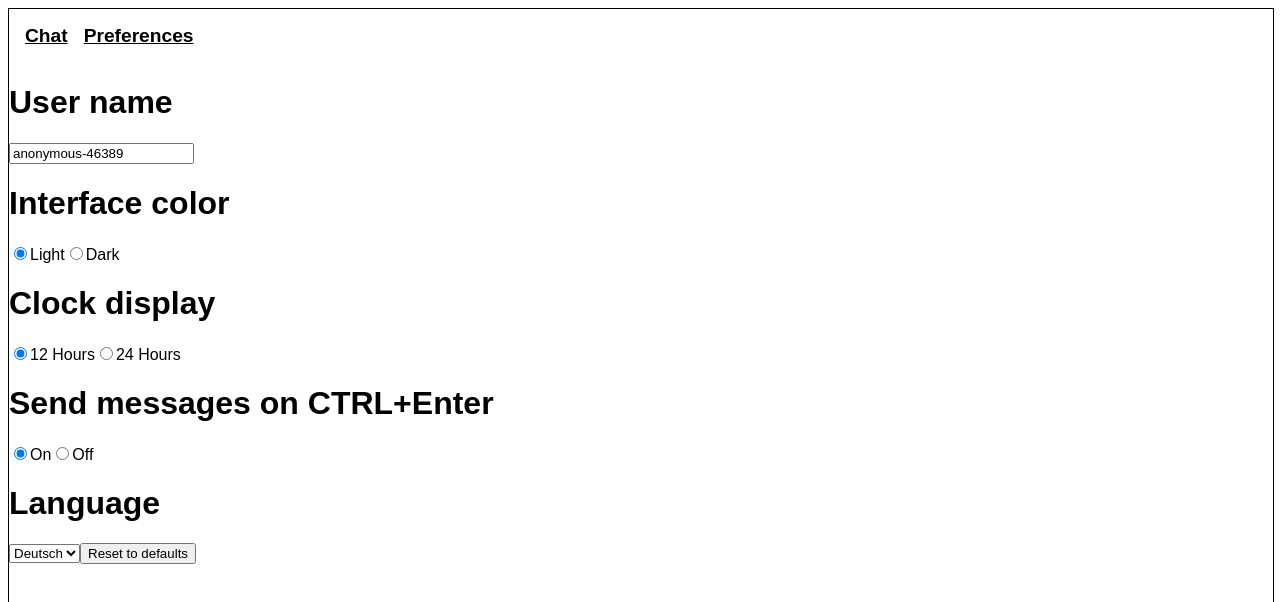
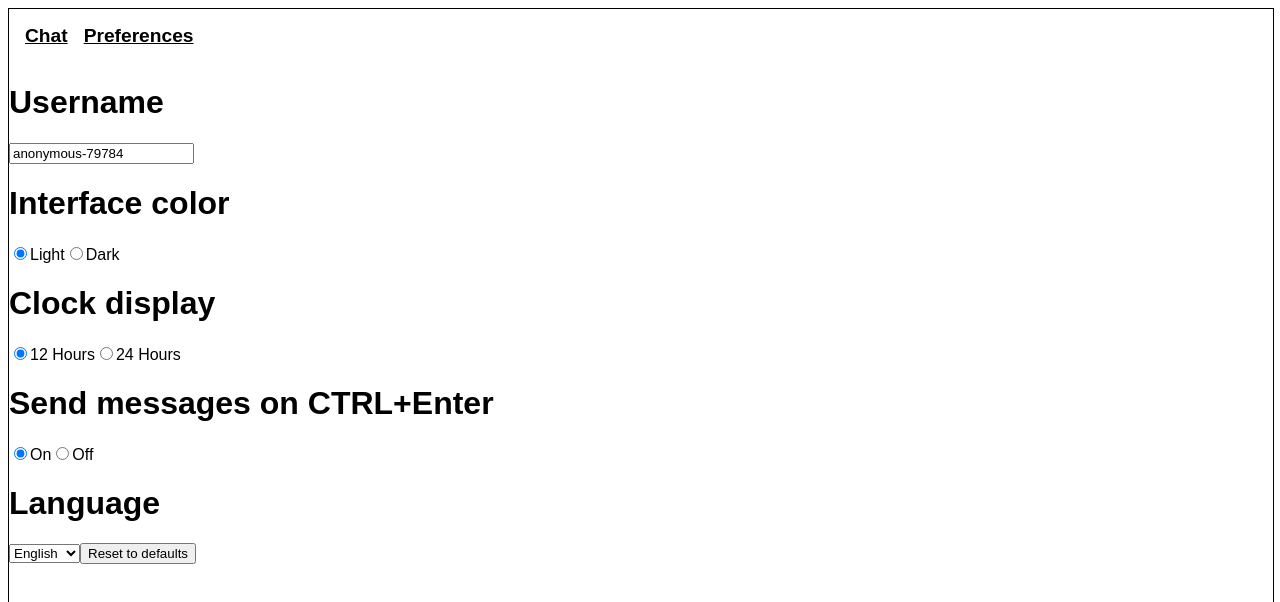
Before and after one commit to Lacuno/nodejs-react-chat-demo, a React app in the folder frontend-react/: page /preferences in a window 1280 px wide. Shown: the top 602 px of the page. Built offline with nearby package versions, Linux system fonts and the light colour scheme; no server answers.

Commit message:
Added i18n, changed Class-based style to function based style for App.tsx
 - added support for English and German

```diff
--- a/frontend-react/package.json
+++ b/frontend-react/package.json
@@ -4,8 +4,10 @@
   "license": "MIT",
   "dependencies": {
     "date-fns": "^2.14.0",
+    "i18next": "^19.5.0",
     "react": "^16.13.1",
     "react-dom": "^16.13.1",
+    "react-i18next": "^11.7.0",
     "react-router-dom": "^5.2.0",
     "socket.io-client": "^2.3.0"
   },
@@ -35,6 +37,7 @@
     "@types/date-fns": "^2.6.0",
     "@types/react": "^16.9.38",
     "@types/react-dom": "^16.9.8",
+    "@types/react-i18next": "^8.1.0",
     "@types/react-router-dom": "^5.1.5",
     "@types/socket.io-client": "^1.4.33",
     "css-loader": "^3.6.0",
--- a/frontend-react/src/components/App.tsx
+++ b/frontend-react/src/components/App.tsx
@@ -1,9 +1,11 @@
-import React from "react";
+import React, {useEffect, useRef, useState} from "react";
 import {BrowserRouter as Router, Link, Route, Switch} from "react-router-dom";
 import {Chat} from "./Chat";
 import {Preferences} from "./Preferences";
+
 import {ChatMessageProps} from "./ChatMessage";
 import io from "socket.io-client";
+import {useTranslation} from "react-i18next";
 
 export interface ChatMessageForServer {
     fromId: string,     // Id of the user who sent the message
@@ -31,8 +33,8 @@ export enum ClockDisplayOption {
 }
 
 export enum SupportedLanguage {
-    ENGLISH,
-    GERMAN
+    ENGLISH = 'en',
+    GERMAN = 'de'
 }
 
 export interface ChatState {
@@ -40,165 +42,114 @@ export interface ChatState {
     userId: string,
 }
 
-interface AppState {
-    chatState: ChatState,
-    configuration: Configuration
-}
 
-export class App extends React.Component<{}, AppState> {
-    private socket: SocketIOClient.Socket;
-
-    constructor(props: any) {
-        super(props);
-
-        this.state = {
-            chatState: {
+export function App() {
+    const [chatState, setChatState] = useState({
         userId: null,
         messages: []
-            },
-            configuration: {
+    } as ChatState);
+    const [configuration, setConfiguration] = useState({
         username: `anonymous-${Math.ceil(Math.random() * 99999)}`,
         interfaceColor: InterfaceColorOption.light,
         clockDisplay: ClockDisplayOption.clock12h,
         sendMessagesOnCtrlEnter: true,
         language: SupportedLanguage.ENGLISH
-            }
+    } as Configuration);
+
+    // We need this reference to access the current chatstate in the socket-callbacks inside the effect
+    // If we don't use a ref here, we will always access the initial state
+    const chatStateRef = useRef<ChatState>();
+    chatStateRef.current = chatState;
+
+    const {current: socket} = useRef(io('http://localhost:3000'));
+    useEffect(() => {
+        socket.on('new-user-id', (newUserId: string) => {
+            setChatState({
+                ...chatStateRef.current,
+                userId: newUserId
+            });
+        });
+        socket.on('new-chat-message', (newChatMessage: any) => {
+            newChatMessage.time = new Date(newChatMessage.time);
+
+            newChatMessage.ourMessage = chatStateRef.current.userId === newChatMessage.fromId;
+            newChatMessage = {
+                ...newChatMessage,
+                configuration: configuration
             }
 
-        this.socket = io('http://localhost:3000');
-        this.socket.on('new-user-id', (newUserId: string) => {
-            this.setState({
-                chatState: {
-                    ...this.state.chatState,
-                    userId: newUserId
-                }
+            setChatState({
+                ...chatStateRef.current,
+                messages: [...chatStateRef.current.messages, newChatMessage]
             });
         });
-        this.socket.on("new-chat-message", (newChatMessage: any) => {
-            newChatMessage.time = new Date(newChatMessage.time);
-            newChatMessage.ourMessage = this.state.chatState.userId === newChatMessage.fromId;
-            newChatMessage = {
-                ...newChatMessage,
-                configuration: this.state.configuration
+        return () => {
+            socket.close();
         }
-            this.setState({
-                chatState: {
-                    ...this.state.chatState,
-                    messages: [...this.state.chatState.messages, newChatMessage]
-                }
-            })
-        });
+    }, []);
 
-        this.handleSendMessageToServer = this.handleSendMessageToServer.bind(this);
-        this.setUsername = this.setUsername.bind(this);
-        this.setInterfaceColor = this.setInterfaceColor.bind(this);
-        this.setClockDisplay = this.setClockDisplay.bind(this);
-        this.setSendMessageOnCtrlEnter = this.setSendMessageOnCtrlEnter.bind(this);
-        this.setLanguage = this.setLanguage.bind(this);
-    }
 
-    handleSendMessageToServer(message: string) {
-        this.socket.emit('new-chat-message-to-server', {
-            userName: this.state.configuration.username,
+    const handleSendMessageToServer = (message: string) => {
+        socket.emit('new-chat-message-to-server', {
+            userName: configuration.username,
             time: new Date(),
             message: message,
         });
     }
 
-    setUsername(newUsername: string) {
-        this.setState(
-            {
-                configuration: {
-                    ...this.state.configuration,
-                    username: newUsername
-                }
-            }
-        )
-    }
+    const {t, i18n} = useTranslation();
 
-    setInterfaceColor(newInterfaceColor: InterfaceColorOption) {
-        this.setState(
-            {
-                configuration: {
-                    ...this.state.configuration,
-                    interfaceColor: newInterfaceColor
-                }
-            }
-        );
-
-        if(newInterfaceColor === InterfaceColorOption.dark) {
+    const setInterfaceColor = (newInterfaceColor: InterfaceColorOption) => {
+        setConfiguration({...configuration, interfaceColor: newInterfaceColor});
+        if (newInterfaceColor === InterfaceColorOption.dark) {
             document.documentElement.setAttribute('data-theme', 'dark');
-            console.log('dark')
         } else {
             document.documentElement.removeAttribute('data-theme')
         }
-
     }
 
-    setClockDisplay(newClockDisplay: ClockDisplayOption) {
-        this.setState(
-            {
-                configuration: {
-                    ...this.state.configuration,
-                    clockDisplay: newClockDisplay
-                }
-            }
-        )
+    const setLanguage = (newLanguage: SupportedLanguage) => {
+        setConfiguration({...configuration, language: newLanguage});
+        i18n.changeLanguage(newLanguage);
     }
 
-    setSendMessageOnCtrlEnter(newSendMessageOnCtrlEnter: boolean) {
-        this.setState(
-            {
-                configuration: {
-                    ...this.state.configuration,
-                    sendMessagesOnCtrlEnter: newSendMessageOnCtrlEnter
-                }
-            }
-        )
-    }
-
-    setLanguage(newLanguage: SupportedLanguage) {
-        this.setState({
-            configuration: {
-                ...this.state.configuration,
-                language: newLanguage
-            }
-        })
-    }
-
-    render() {
     return (
         <Router>
             <div className="full-screen column-layout">
                 <nav>
                     <ul>
                         <li>
-                                <Link to="/">Chat</Link>
+                            <Link to="/">{t('nav-chat')}</Link>
                         </li>
                         <li>
-                                <Link to="/preferences">Preferences</Link>
+                            <Link to="/preferences">{t('nav-preferences')}</Link>
                         </li>
                     </ul>
                 </nav>
 
                 <Switch>
                     <Route path="/preferences">
-                            <Preferences {...this.state.configuration}
-                                         onUsernameChange={this.setUsername}
-                                         onInterfaceColorChange={this.setInterfaceColor}
-                                         onClockDisplayChange={this.setClockDisplay}
-                                         onSendMessagesOnCtrlEnterChange={this.setSendMessageOnCtrlEnter}
-                                         onLanguageChange={this.setLanguage}
+                        <Preferences {...configuration}
+                                     onUsernameChange={val => setConfiguration({...configuration, username: val})}
+                                     onInterfaceColorChange={setInterfaceColor}
+                                     onClockDisplayChange={val => setConfiguration({
+                                         ...configuration,
+                                         clockDisplay: val
+                                     })}
+                                     onSendMessagesOnCtrlEnterChange={val => setConfiguration({
+                                         ...configuration,
+                                         sendMessagesOnCtrlEnter: val
+                                     })}
+                                     onLanguageChange={setLanguage}
                         />
                     </Route>
                     <Route path="/">
-                            <Chat {...this.state.chatState}
-                                  {...this.state.configuration}
-                                  onMessageSent={this.handleSendMessageToServer}/>
+                        <Chat {...chatState}
+                              {...configuration}
+                              onMessageSent={handleSendMessageToServer}/>
                     </Route>
                 </Switch>
             </div>
         </Router>
     );
 }
-}
--- a/frontend-react/src/components/Preferences.tsx
+++ b/frontend-react/src/components/Preferences.tsx
@@ -1,5 +1,6 @@
 import React from "react";
 import {ClockDisplayOption, Configuration, InterfaceColorOption, SupportedLanguage} from "./App";
+import {useTranslation} from "react-i18next";
 
 interface PreferencesProps extends Configuration {
     onUsernameChange: (newUsername: string) => void;
@@ -10,46 +11,49 @@ interface PreferencesProps extends Configuration {
 }
 
 export function Preferences(props: PreferencesProps) {
+    const {t} = useTranslation();
+
     return <main>
-        <h1>User name</h1>
+        <h1>{t('prev-header-username')}</h1>
         <input name="usernameInput" value={props.username} onChange={e => props.onUsernameChange(e.target.value)}/>
 
-        <h1>Interface color</h1>
+        <h1>{t('prev-header-interfacecolor')}</h1>
         <input type="radio" name="interface-color-options" value="0"
                checked={props.interfaceColor === InterfaceColorOption.light}
                onChange={() => props.onInterfaceColorChange(InterfaceColorOption.light)}/>
-        <label>Light</label>
+        <label>{t('prev-option-interfacecolor-light')}</label>
         <input type="radio" name="interface-color-options" value="1"
                checked={props.interfaceColor === InterfaceColorOption.dark}
                onChange={() => props.onInterfaceColorChange(InterfaceColorOption.dark)}/>
-        <label>Dark</label>
+        <label>{t('prev-option-interfacecolor-dark')}</label>
 
-        <h1>Clock display</h1>
+        <h1>{t('prev-header-clockdisplay')}</h1>
         <input type="radio" name="clock-display-options" value="12h"
                checked={props.clockDisplay === ClockDisplayOption.clock12h}
                onChange={() => props.onClockDisplayChange(ClockDisplayOption.clock12h)}/>
-        <label>12 Hours</label>
+        <label>{t('prev-option-clockdisplay-12h')}</label>
         <input type="radio" name="clock-display-options" value="24h"
                checked={props.clockDisplay === ClockDisplayOption.clock24h}
                onChange={() => props.onClockDisplayChange(ClockDisplayOption.clock24h)}/>
-        <label>24 Hours</label>
+        <label>{t('prev-option-clockdisplay-24h')}</label>
 
-        <h1>Send messages on CTRL+Enter</h1>
+        <h1>{t('prev-header-ctrlenter')}</h1>
         <input type="radio" name="messages-on-ctrl-enter" value="on"
                checked={props.sendMessagesOnCtrlEnter}
                onChange={() => props.onSendMessagesOnCtrlEnterChange(true)}/>
-        <label>On</label>
+        <label>{t('prev-option-ctrlenter-on')}</label>
         <input type="radio" name="messages-on-ctrl-enter" value="off"
                checked={!props.sendMessagesOnCtrlEnter}
                onChange={() => props.onSendMessagesOnCtrlEnterChange(false)}/>
-        <label>Off</label>
+        <label>{t('prev-option-ctrlenter-off')}</label>
 
-        <h1>Language</h1>
-        <select>
-            <option>Deutsch</option>
-            <option>English</option>
+        <h1>{t('prev-header-language')}</h1>
+        <select value={props.language}
+                onChange={(e) => props.onLanguageChange(e.target.value as SupportedLanguage)}>
+            <option value={SupportedLanguage.GERMAN}>Deutsch</option>
+            <option value={SupportedLanguage.ENGLISH}>English</option>
         </select>
 
-        <button>Reset to defaults</button>
+        <button>{t('prev-button-reset_to_defaults')}</button>
     </main>
 }
--- a/frontend-react/src/index.tsx
+++ b/frontend-react/src/index.tsx
@@ -2,6 +2,56 @@ import * as React from "react";
 import * as ReactDOM from "react-dom";
 
 import {App} from "./components/App";
+import {initReactI18next} from "react-i18next";
+import i18next from "i18next";
+
+i18next.use(initReactI18next).init({
+    resources: {
+        en: {
+            translation: {
+                'nav-chat': 'Chat',
+                'nav-preferences': 'Preferences',
+                'prev-header-username': 'Username',
+                'prev-header-interfacecolor': 'Interface color',
+                'prev-header-clockdisplay': 'Clock display',
+                'prev-header-ctrlenter': 'Send messages on CTRL+Enter',
+                'prev-header-language': 'Language',
+                'prev-option-interfacecolor-light': 'Light',
+                'prev-option-interfacecolor-dark': 'Dark',
+                'prev-option-clockdisplay-12h': '12 Hours',
+                'prev-option-clockdisplay-24h': '24 Hours',
+                'prev-option-ctrlenter-on': 'On',
+                'prev-option-ctrlenter-off': 'Off',
+                'prev-button-reset_to_defaults': 'Reset to defaults'
+            }
+        },
+        de: {
+            translation: {
+                'nav-chat': 'Chat',
+                'nav-preferences': 'Einstellungen',
+                'prev-header-username': 'Benutzername',
+                'prev-header-interfacecolor': 'Farbeinstellung',
+                'prev-header-clockdisplay': 'Zeitformat',
+                'prev-header-ctrlenter': 'Nachrichten mit Strg+Enter schicken',
+                'prev-header-language': 'Sprache',
+                'prev-option-interfacecolor-light': 'Hell',
+                'prev-option-interfacecolor-dark': 'Dunkel',
+                'prev-option-clockdisplay-12h': '12 Stunden',
+                'prev-option-clockdisplay-24h': '24 Stunden',
+                'prev-option-ctrlenter-on': 'An',
+                'prev-option-ctrlenter-off': 'Aus',
+                'prev-button-reset_to_defaults': 'Zurücksetzen'
+            }
+        }
+    },
+    lng: 'en',
+    fallbackLng: 'en',
+
+    keySeparator: false,
+    interpolation: {
+        escapeValue: false
+    }
+});
 
 ReactDOM.render(
     <App/>,
```
Also changed, not shown: frontend-react/src/components/Chat.tsx (+5 -2 lines), 1 other file (tests, documents, lock files or other folders). Lines whose indentation alone changed are shown as unchanged.
